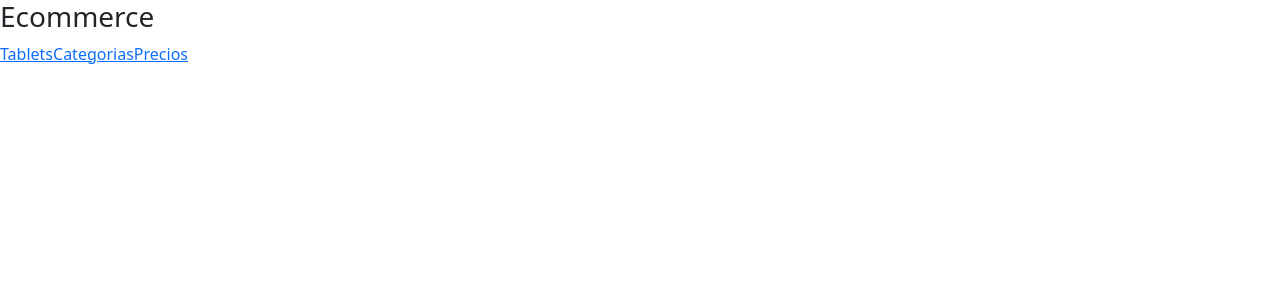
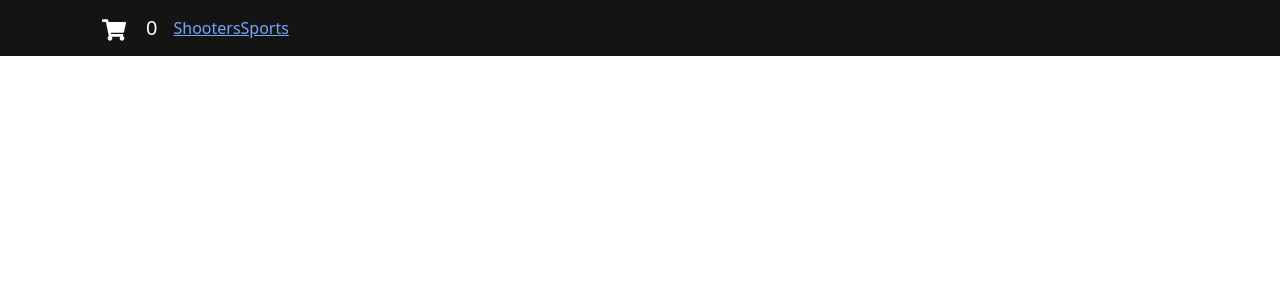
Before and after one commit to criistiian10/preentrega-llantoy-carrito, a React (Create React App) app: page /category/categorias in a window 1280 px wide. Shown: the top 300 px of the page. Built offline with nearby package versions, Linux system fonts and the light colour scheme.

Commit message:
modifique el trabajo

```diff
--- a/src/components/Item/Item.jsx
+++ b/src/components/Item/Item.jsx
@@ -22,7 +22,7 @@ const Item = ({id, name, img, price, stock}) => {
             </p>
         </section>
         <footer className='ItemFooter'>
-
+            <link to={`/item/${id}`} className='Option'></link>
         </footer>
         <br/>
         <br/>
--- a/src/components/ItemDetailContainer/ItemDetailContainer.jsx
+++ b/src/components/ItemDetailContainer/ItemDetailContainer.jsx
@@ -10,7 +10,7 @@ const ItemDetailContainer = () => {
     const { itemId } = useParams()
 
     useEffect(() => {
-        getProductById('1')
+        getProductById(itemId)
             .then(response => {
                 setProduct(response)
             })
--- a/src/components/ItemListContainer/ItemListContainer.jsx
+++ b/src/components/ItemListContainer/ItemListContainer.jsx
@@ -1,5 +1,5 @@
-import { useEffect, useState } from 'react'
-import { getProducts,  getProductsByCategory } from '../../asyncMock';
+import React, { useEffect, useState } from 'react'
+import { getProducts, getProductsByCategory } from '../../asyncMock'
 import ItemList from '../ItemList/ItemList'
 import { useParams } from 'react-router-dom'
 
@@ -9,31 +9,21 @@ const ItemListContainer = ({ greeting }) => {
   const { categoryId } = useParams()
 
   useEffect(() => {
-    // Verificamos si categoryId está definido
-    if (categoryId) {
-      getProductsByCategory(categoryId) // Llamar a getProductsByCategory si categoryId está definido
-        .then(response => {
+    const asyncFunc = categoryId ? getProductsByCategory : getProducts
+
+    asyncFunc(categoryId)
+      .then(response => {
           setProducts(response)
-        })
-        .catch(error => {
+      })
+      .catch(error => {
           console.error(error)
-        })
-    } else {
-      // Llamar a getProducts si categoryId no está definido
-      getProducts()
-        .then(response => {
-          setProducts(response)
-        })
-        .catch(error => {
-          console.error(error)
-        })
-    }
+      })
   }, [categoryId])
 
   return (
     <div>
       <h1>{greeting}</h1>
-      <ItemList products={products} />
+      <ItemList products={products}/>
     </div>
   )
 }
--- a/src/components/NavBar/NavBar.jsx
+++ b/src/components/NavBar/NavBar.jsx
@@ -1,23 +1,35 @@
-import React from 'react';
+import React from 'react'
 import Container from 'react-bootstrap/Container';
 import Nav from 'react-bootstrap/Nav';
 import Navbar from 'react-bootstrap/Navbar';
 import NavDropdown from 'react-bootstrap/NavDropdown';
 import CartWidget from '../CartWidget/CartWidget';
-import './NavBar.css';
-import { NavLink } from 'react-router-dom'; // Importa Link correctamente
+import './NavBar.css'
+import { NavLink, link } from 'react-router-dom';
+
+
 
 function NavBar() {
   return (
-    <nav className='NavBar'>
-      <h3>Ecommerce</h3>
-      <div className='Categories'>
-        <NavLink to="/category/celular" className={({ isActive }) => isActive ? 'ActiveOption' : 'Option'}>Tablets</NavLink>
-        <NavLink to="/category/categorias" className={({ isActive }) => isActive ? 'ActiveOption' : 'Option'}>Categorias</NavLink>
-        <NavLink to="/category/precios" className={({ isActive }) => isActive ? 'ActiveOption' : 'Option'}>Precios</NavLink>
-      </div>
-    </nav>
+    <Navbar expand="lg" className="NavBarColor" data-bs-theme="dark">
+      <Container>
+        <Navbar.Brand href="#home">
+            <CartWidget/>
+        </Navbar.Brand>
+        <Navbar.Toggle aria-controls="basic-navbar-nav" />
+        <Navbar.Collapse id="basic-navbar-nav">
+          <Nav className="me-auto">
+            <NavLink to={`/category/sports`} className={({ isActive }) => isActive ? 'ActiveOption' : 'Option'}>Shooters</NavLink>
+            <NavLink to={`/category/shooter`} className={({ isActive }) => isActive ? 'ActiveOption' : 'Option'}>Sports</NavLink>
+          </Nav>
+        </Navbar.Collapse>
+      </Container>
+
+
+
+    </Navbar>
   );
 }
 
-export default NavBar;
+
+export default NavBar
```
